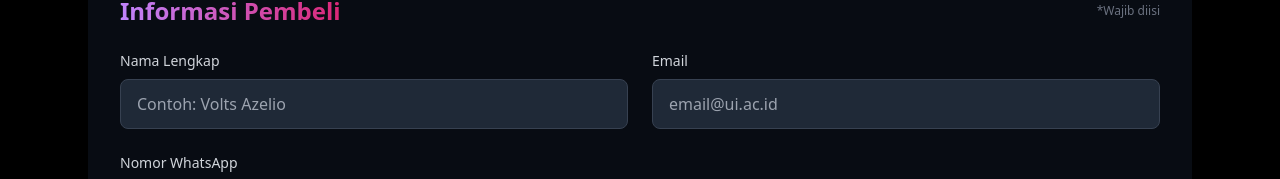
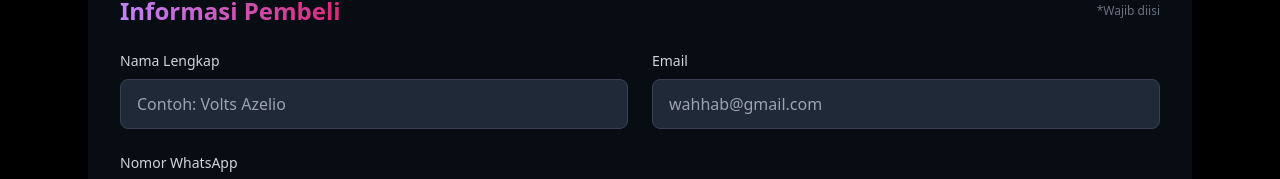
Before and after one commit to FeynmanProject/feynmanbookstore.github.io, a Next.js app: page /order in a window 1280 px wide. Shown: the part 329-508 px from the top of the page. Built offline with nearby package versions, Linux system fonts and the light colour scheme.

Commit message:
Update page.tsx

```diff
--- a/app/order/page.tsx
+++ b/app/order/page.tsx
@@ -276,7 +276,7 @@ const response = await fetch('/api/submit-order', {
         value={formData.email}
         onChange={(e) => setFormData(prev => ({ ...prev, email: e.target.value }))}
         className="w-full px-4 py-3 bg-gray-800 border border-gray-700 rounded-lg focus:border-purple-500 focus:outline-none"
-        placeholder="email@ui.ac.id"
+        placeholder="wahhab@gmail.com"
         autoComplete="email"
       />
       {errors.email && <p className="text-red-400 text-sm mt-1">{errors.email}</p>}
```
